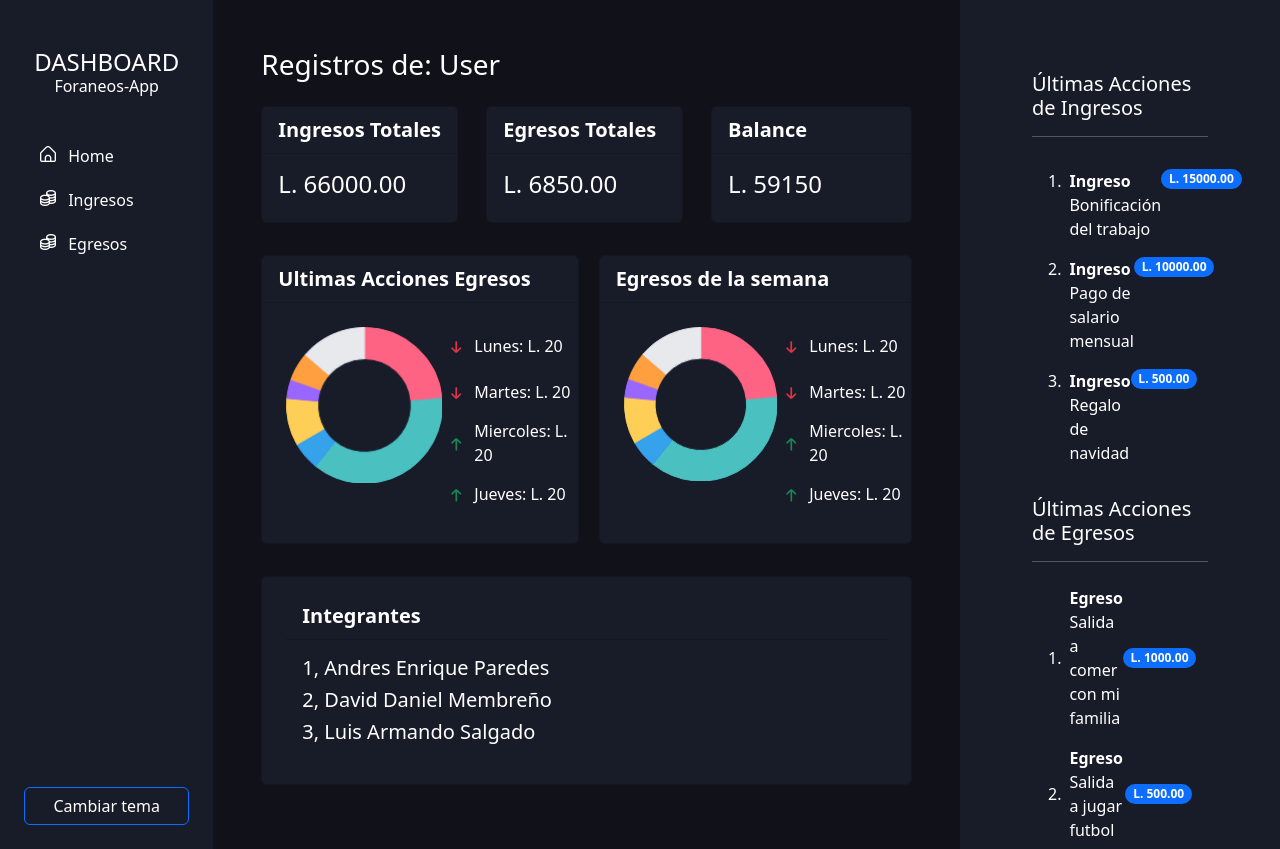
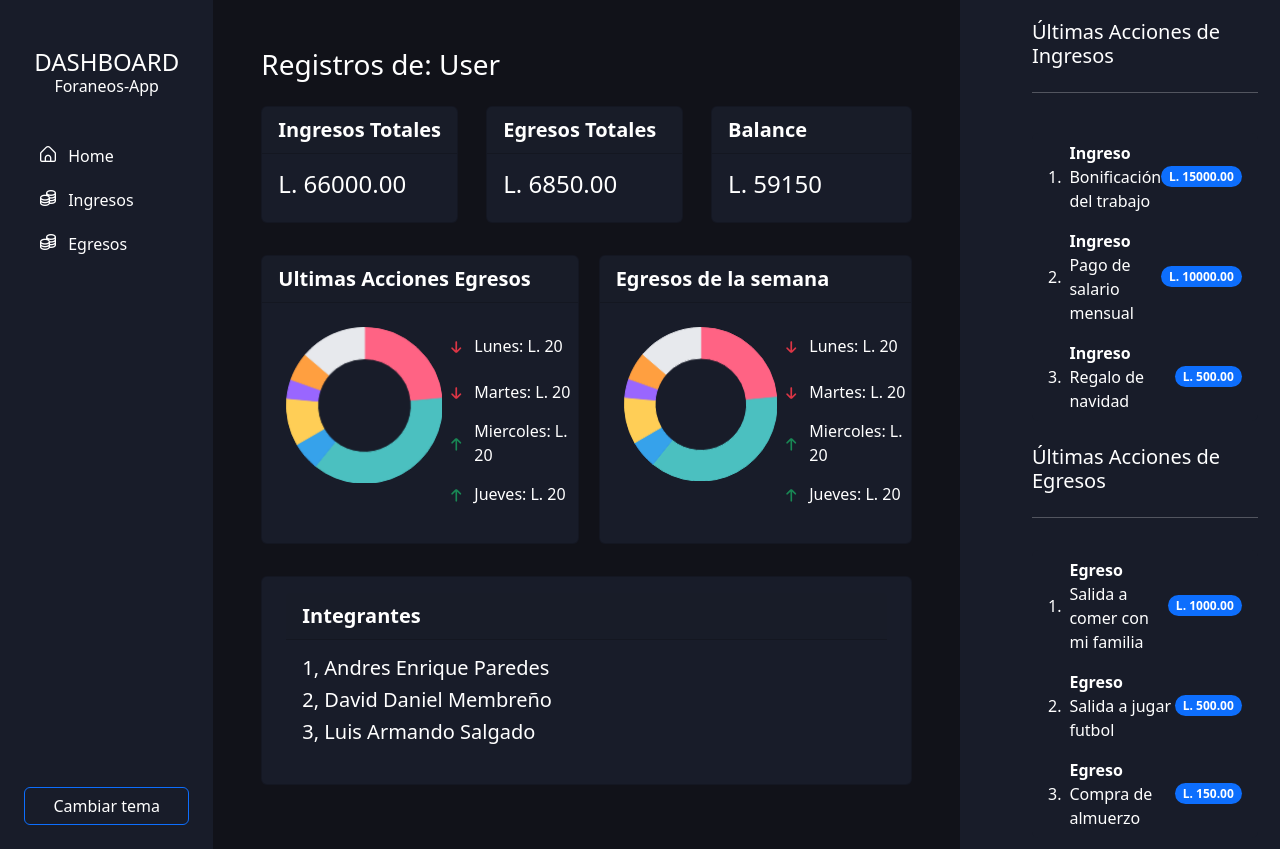
Before and after one commit to andresito236/proyecto-disenio, a PHP site: page / in a window 1280 px wide. Run offline with PHP 8.4, Linux system fonts and the light colour scheme; data comes from the database, SQL or seed files in the repository; some libraries are stand-ins or nearby versions.

Commit message:
mini cambios

```diff
--- a/index.php
+++ b/index.php
@@ -149,14 +149,13 @@
           </div>
         </article>
       </section>
-      <section class="main-dashboard-left p-5 col-4 col-sm-2 col-md-3 col-lg-3">
+      <section class="main-dashboard-left p-5 col-4 col-sm-2 col-md-3 col-lg-3 d-flex align-items-center">
         <div class="bg-card">
-          <div class="card-body bg-main-dashboard rounded ">
-            <div class="px-4 py-3 mt-2">
+          <div class="card-body bg-main-dashboard rounded">
+            <div class="px-4 py-3 mt-2 d-flex flex-column justify-content-between h-100">
               <h3 class="fs-5">Últimas Acciones de Ingresos</h3>
               <hr>
               <ol class="list-group list-group-numbered my-4 ultimasAccionesIngresos">
-
               </ol>
               <h3 class="fs-5">Últimas Acciones de Egresos</h3>
               <hr>
--- a/js/ultimasAcciones.js
+++ b/js/ultimasAcciones.js
@@ -21,7 +21,7 @@
       "list-group-item",
       "d-flex",
       "justify-content-between",
-      "align-items-start"
+      "align-items-center"
     );
     // <li class="list-group-item bg-card d-flex justify-content-between align-items-start">
     //   <div class="ms-2 me-auto">
```
Also changed, not shown: css/index.css (line endings or trailing spaces).
